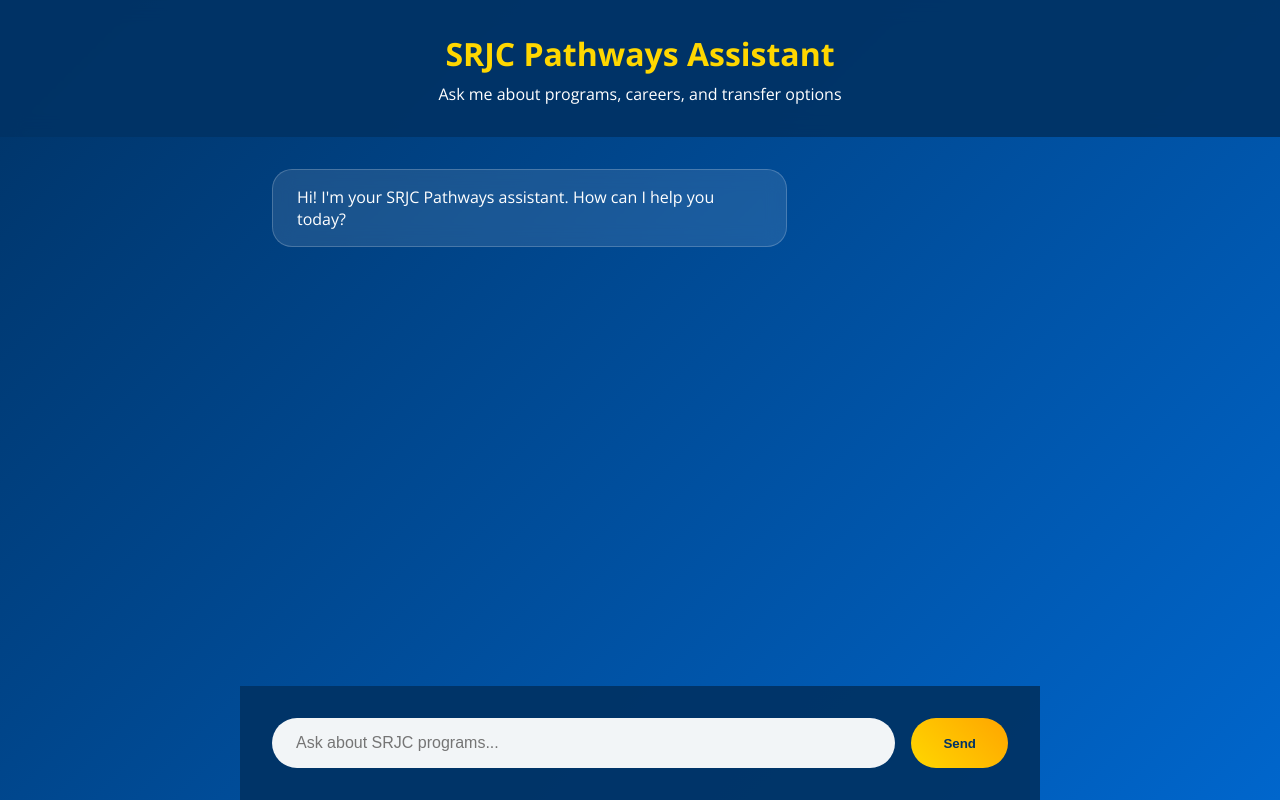
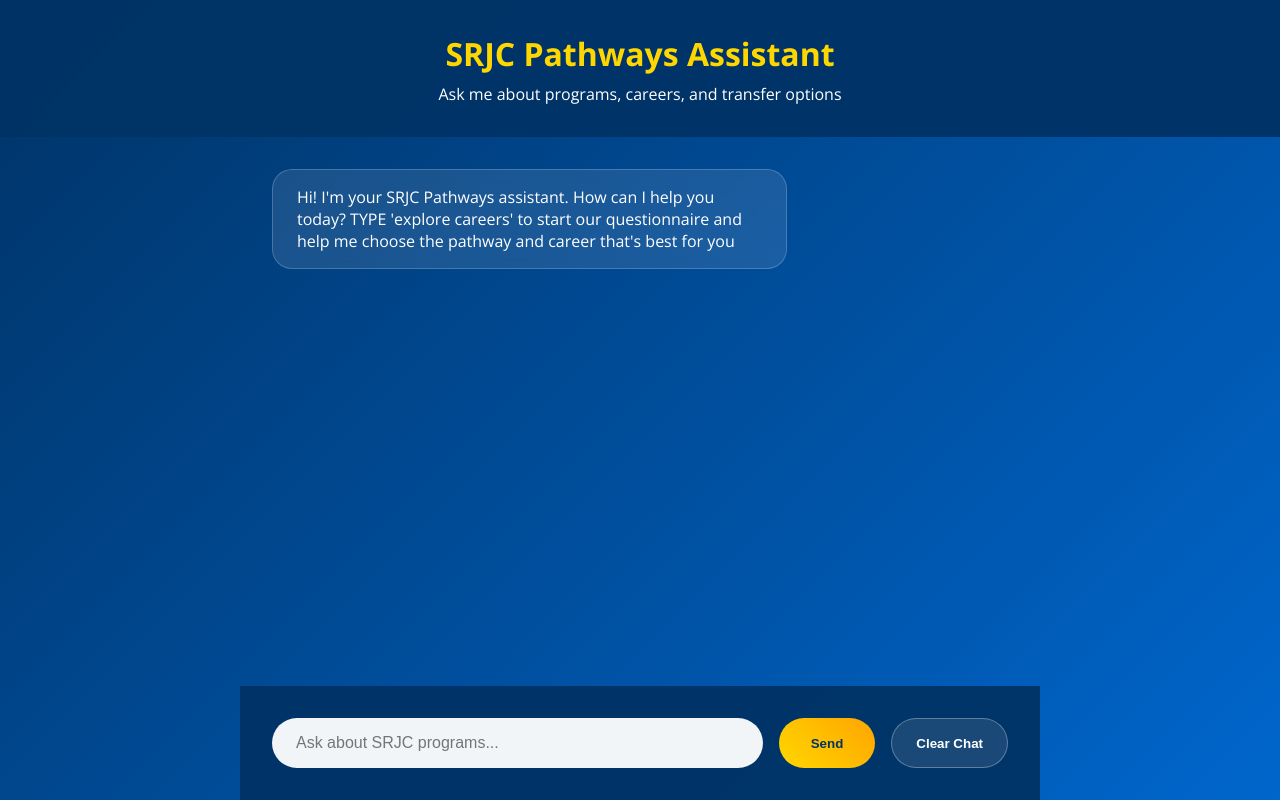
Before and after one commit to adhvaidhsunny/SRJC-Pathways, a React (Create React App) app: page /chatbot in a window 1280 px wide. Built offline with nearby package versions, Linux system fonts and the light colour scheme; no server answers.

Commit message:
local sync storage and sample questions + sequence

```diff
--- a/src/Chatbot.css
+++ b/src/Chatbot.css
@@ -93,3 +93,19 @@
   transform: translateY(-2px);
   box-shadow: 0 6px 20px rgba(255, 215, 0, 0.4);
 }
+
+.clear-button {
+  padding: 1rem 1.5rem;
+  background: rgba(255, 255, 255, 0.1);
+  color: white;
+  border: 1px solid rgba(255, 255, 255, 0.3);
+  border-radius: 25px;
+  font-weight: 600;
+  cursor: pointer;
+  transition: all 0.3s ease;
+}
+
+.clear-button:hover {
+  background: rgba(255, 255, 255, 0.2);
+  transform: translateY(-2px);
+}
--- a/src/Chatbot.js
+++ b/src/Chatbot.js
@@ -1,13 +1,55 @@
-import React, { useState } from 'react';
+import React, { useState, useEffect } from 'react';
 import { InvokeModelCommand } from '@aws-sdk/client-bedrock-runtime';
 import { bedrockClient } from './aws-config';
 import './Chatbot.css';
 
 function Chatbot() {
-  const [messages, setMessages] = useState([
-    { text: "Hi! I'm your SRJC Pathways assistant. How can I help you today?", sender: 'bot' }
-  ]);
+  // Load initial state from localStorage or use defaults
+  const [messages, setMessages] = useState(() => {
+    const saved = localStorage.getItem('chatbot-messages');
+    return saved ? JSON.parse(saved) : [
+      { text: "Hi! I'm your SRJC Pathways assistant. How can I help you today? TYPE 'explore careers' to start our questionnaire and help me choose the pathway and career that's best for you", sender: 'bot'}
+    ];
+  });
   const [input, setInput] = useState('');
+
+  //change this to pull from s3
+  const questions = [
+    "I enjoy building or fixing things with my hands (like cabinets or appliances). What do you think about that?",
+    "I like creating beautiful things, like paintings, music, or designs for movies. Does that sound like you?",
+    "I'm curious about science and like doing experiments or learning how things work. How about you?",
+    "I want to help protect the planet and find ways to reduce pollution. What are your thoughts?"
+  ];
+
+  const [conversationHistory, setConversationHistory] = useState(() => {
+    const saved = localStorage.getItem('chatbot-conversation-history');
+    return saved ? JSON.parse(saved) : [];
+  });
+  const [currentQuestionIndex, setCurrentQuestionIndex] = useState(() => {
+    const saved = localStorage.getItem('chatbot-question-index');
+    return saved ? parseInt(saved) : 0;
+  });
+  const [isGuidedMode, setIsGuidedMode] = useState(() => {
+    const saved = localStorage.getItem('chatbot-guided-mode');
+    return saved ? JSON.parse(saved) : false;
+  });
+
+  // Save to localStorage whenever state changes
+  useEffect(() => {
+    localStorage.setItem('chatbot-messages', JSON.stringify(messages));
+  }, [messages]);
+
+  useEffect(() => {
+    localStorage.setItem('chatbot-conversation-history', JSON.stringify(conversationHistory));
+  }, [conversationHistory]);
+
+  useEffect(() => {
+    localStorage.setItem('chatbot-question-index', currentQuestionIndex.toString());
+  }, [currentQuestionIndex]);
+
+  useEffect(() => {
+    localStorage.setItem('chatbot-guided-mode', JSON.stringify(isGuidedMode));
+  }, [isGuidedMode]);
 
   const sendMessage = async () => {
     if (!input.trim()) return;
@@ -17,8 +59,50 @@
     const userInput = input;
     setInput('');
 
+    if (!isGuidedMode && userInput.toLowerCase().includes("explore careers")) {
+      // Trigger guided flow
+      setIsGuidedMode(true);
+      const firstQuestion = questions[0];
+      setCurrentQuestionIndex(0);
+      setMessages(prev => [...prev, { text: firstQuestion, sender: 'bot' }]);
+      return;
+    }
+
     try {
-      const prompt = `You are a helpful assistant for Santa Rosa Junior College (SRJC) pathways. Help students with academic programs, career paths, and transfer planning. Keep responses concise and helpful.\n\nStudent question: ${userInput}\n\nResponse:`;
+      let prompt;
+
+      if (isGuidedMode) {
+        // In guided mode: collect history + build prompt with context
+        const updatedHistory = [
+          ...conversationHistory,
+          {
+            question: questions[currentQuestionIndex],
+            answer: userInput
+          }
+        ];
+        setConversationHistory(updatedHistory);
+
+        const nextIndex = currentQuestionIndex + 1;
+        const nextQuestion = questions[nextIndex];
+
+        setCurrentQuestionIndex(nextIndex);
+
+        prompt = `You are a friendly career discovery assistant. You're guiding a student through career interest questions. After each answer, respond conversationally and warmly, then ask the next question from this list if one exists. Keep your tone supportive and brief.\n\nHere is the conversation so far:\n`;
+
+        updatedHistory.forEach((item, i) => {
+          prompt += `Q${i + 1}: ${item.question}\nUser: ${item.answer}\n`;
+        });
+
+        if (nextQuestion) {
+          prompt += `Now respond to the user's last answer, then ask: "${nextQuestion}"`;
+        } else {
+          prompt += `Now respond to the user's last answer and wrap up the conversation. Suggest they explore programs at SRJC based on their interests.`;
+          setIsGuidedMode(false); // End guided mode
+        }
+      } else {
+        // Default (non-guided) use
+        prompt = `You are a helpful assistant for Santa Rosa Junior College (SRJC) pathways. Help students with academic programs, career paths, and transfer planning. Keep responses concise and helpful.\n\nStudent question: ${userInput}\n\nResponse:`;
+      }
 
       const command = new InvokeModelCommand({
         modelId: "anthropic.claude-3-5-sonnet-20241022-v2:0",
@@ -27,10 +111,12 @@
         body: JSON.stringify({
           anthropic_version: "bedrock-2023-05-31",
           max_tokens: 300,
-          messages: [{
-            role: "user",
-            content: prompt
-          }]
+          messages: [
+            {
+              role: "user",
+              content: prompt
+            }
+          ]
         })
       });
 
@@ -42,11 +128,6 @@
       setMessages(prev => [...prev, botResponse]);
     } catch (error) {
       console.error('Bedrock error:', error);
-      console.error('Error details:', {
-        message: error.message,
-        code: error.code,
-        statusCode: error.$metadata?.httpStatusCode
-      });
       const errorResponse = {
         text: `Connection error: ${error.message || 'Unknown error'}. Check console for details.`,
         sender: 'bot'
@@ -54,6 +135,7 @@
       setMessages(prev => [...prev, errorResponse]);
     }
   };
+
 
   return (
     <div className="chatbot-container">
@@ -84,6 +166,21 @@
         <button onClick={sendMessage} className="send-button">
           Send
         </button>
+        <button
+          onClick={() => {
+            localStorage.removeItem('chatbot-messages');
+            localStorage.removeItem('chatbot-conversation-history');
+            localStorage.removeItem('chatbot-question-index');
+            localStorage.removeItem('chatbot-guided-mode');
+            setMessages([{ text: "Hi! I'm your SRJC Pathways assistant. How can I help you today? TYPE 'explore careers' to start our questionnaire and help me choose the pathway and career that's best for you", sender: 'bot' }]);
+            setConversationHistory([]);
+            setCurrentQuestionIndex(0);
+            setIsGuidedMode(false);
+          }}
+          className="clear-button"
+        >
+          Clear Chat
+        </button>
       </div>
     </div>
   );
```
